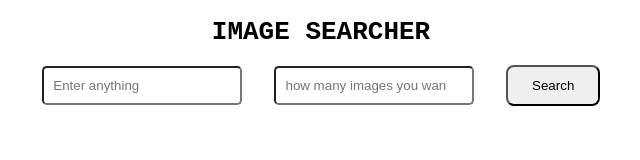
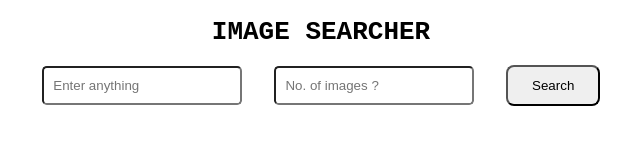
Before and after one commit to prabhjot-arora31/Imagesearch31, a React (Create React App) app: page / in a window 1280 px wide. Shown: the top 160 px of the page, without its empty margins (319-959 px from the left). Built offline with nearby package versions, Linux system fonts and the light colour scheme.

Commit message:
Update App.js

```diff
--- a/src/App.js
+++ b/src/App.js
@@ -36,7 +36,7 @@ const App = () => { // creating component named App
                 setSearchItem(e.target.value)
                 console.log(searchItem)
             }}/>
-            <input type="number" placeholder="how many images you want?"
+            <input type="number" placeholder="No. of images ?"
             value={noOfImages} onChange={(e)=>{
                 setNoOfImages(e.target.value)
             }}
```
